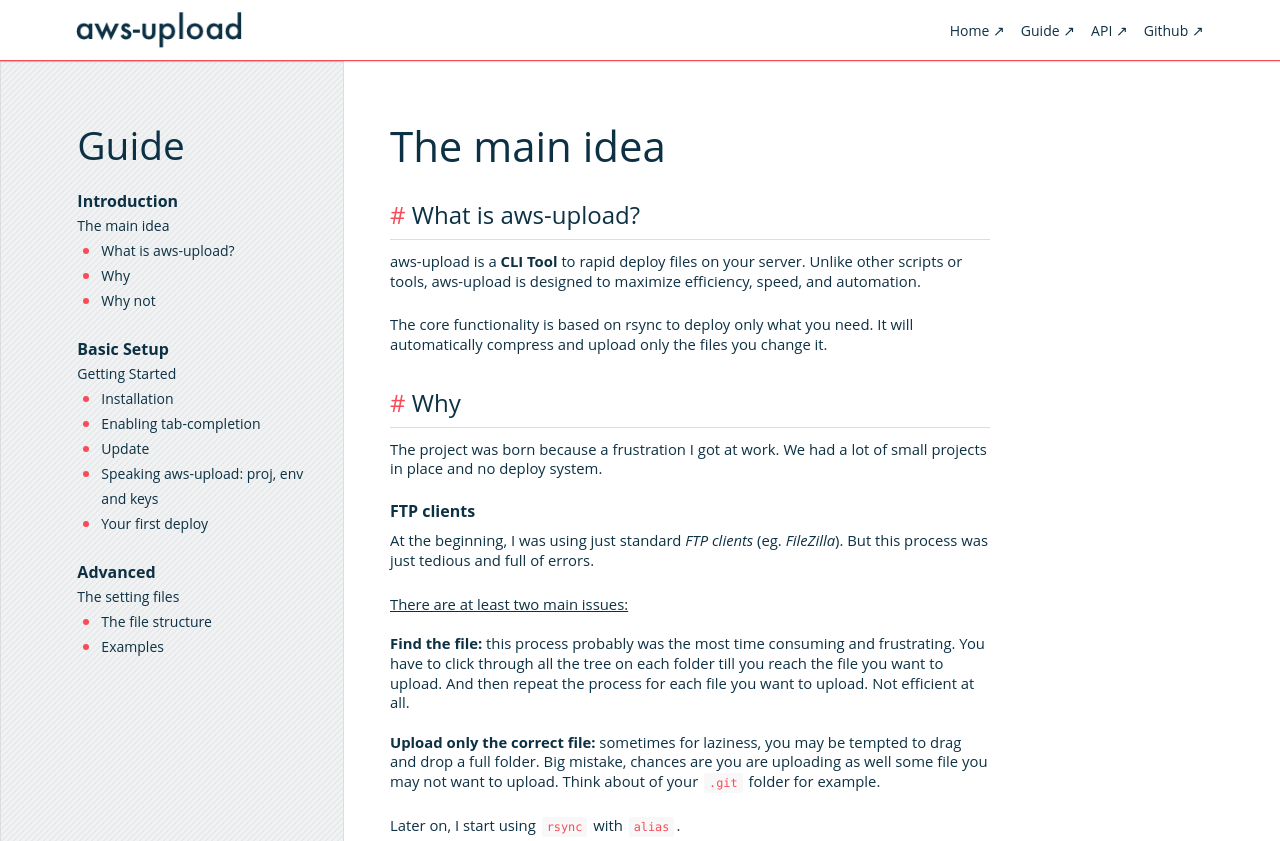
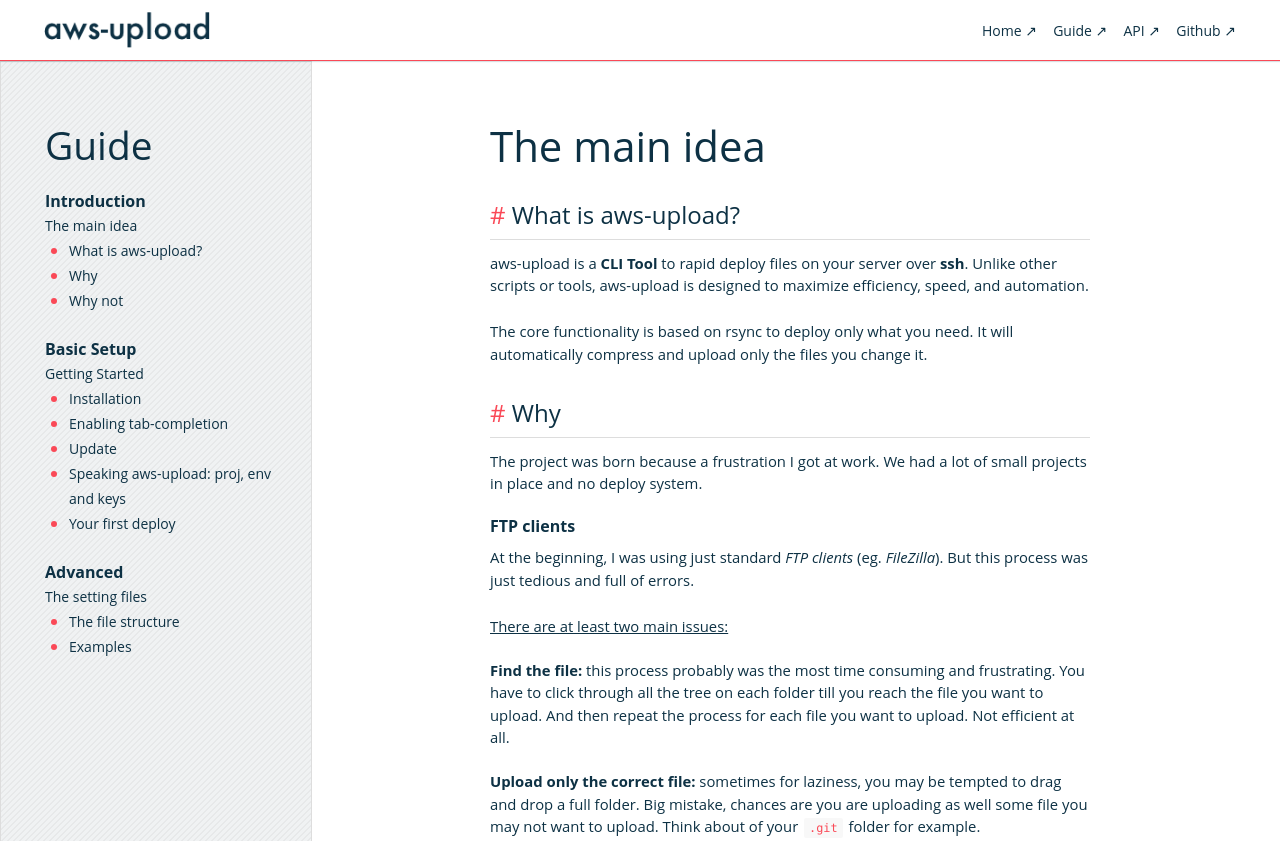
Before and after one commit to borracciaBlu/aws-upload.com, a website: page src/guide.html in a window 1280 px wide. Shown: the top 841 px of the page. Drawn offline with Linux system fonts and the light colour scheme; files whose address does not match are found by name.

Commit message:
[MOD] Improve layout on large screen.

```diff
--- a/src/guide.html
+++ b/src/guide.html
@@ -157,7 +157,7 @@
             <h2>
                 <span>#</span> What is aws-upload?
             </h2>
-            <p>aws-upload is a <strong>CLI Tool </strong> to rapid deploy files on your server.
+            <p>aws-upload is a <strong>CLI Tool</strong> to rapid deploy files on your server over <strong>ssh</strong>.
             Unlike other scripts or tools, aws-upload is designed to maximize efficiency, speed, and automation. </p>
             <p>The core functionality is based on rsync to deploy only what you need. It will automatically compress and upload only the files you change it. </p>
 
--- a/src/less/molecules/desc.less
+++ b/src/less/molecules/desc.less
@@ -47,7 +47,7 @@
 	}
 
 	p {
-	    line-height: 1.25em;
+	    line-height: 1.35em;
 	    font-size: 0.927em;
 	}
 }
--- a/src/less/molecules/nav-bar.less
+++ b/src/less/molecules/nav-bar.less
@@ -18,6 +18,13 @@
         top: 0px;
         width: 100%;
         z-index: 10;
+
+        @media (min-width:1151px) {
+            .container {
+                width: auto;
+                padding: 0 44px;
+            }
+        }
     }
 }
 
--- a/src/less/organisms/doc.less
+++ b/src/less/organisms/doc.less
@@ -27,7 +27,12 @@
 
     @media (min-width: 1400px) {
         padding-left: 3em;
-        margin-left: ~"calc(((100% - 1127.3px) / 2) - 3em)";
+    }
+
+
+    @media (min-width:1151px) {
+        margin-left: 0;
+        padding-left: 44px;
     }
 
     @media (max-width: 920px) {
@@ -151,6 +156,11 @@
 
     .doc--body--container {
         max-width: 600px;
+        margin: auto;
+
+        @media (max-width:900px) {
+            margin: 0;
+        }
     }
 
     .anchor {
@@ -182,7 +192,7 @@
     }
 
     p {
-        line-height: 1.33;
+        line-height: 1.5;
         margin-bottom: 24px;
         font-size: 0.927em;
     }
```
Also changed, not shown: src/css/inline-doc.css, src/css/inline-home.css, src/css/main.css.
